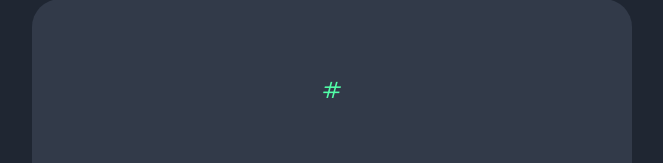
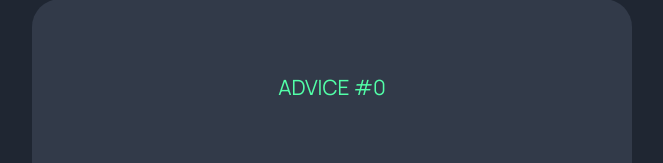
Before and after one commit to jlbmontejano/advice-generator-app, a React (Create React App) app: page / in a window 1280 px wide. Shown: the part 126-289 px from the top of the page, without its empty margins (308-971 px from the left). Built offline with nearby package versions, Linux system fonts and the light colour scheme.

Commit message:
fixed some minor css and formatting issues in Number component

```diff
--- a/src/App.css
+++ b/src/App.css
@@ -15,7 +15,7 @@
 
 .advice-number {
     color: var(--clr-neon-green);
-    font-size: .80em;
+    font-size: .75em;
     font-weight: var(--fw-normal);
 }
 
--- a/src/App.js
+++ b/src/App.js
@@ -7,7 +7,7 @@ import "./App.css";
 import { useEffect, useState } from "react";
 
 const App = () => {
-  const [newId, setNewId] = useState("#");
+  const [newId, setNewId] = useState("0");
   const [newAdvice, setNewAdvice] = useState("Click the button to generate a new advice.");
 
 
--- a/src/Components/Number.js
+++ b/src/Components/Number.js
@@ -3,7 +3,7 @@ import React from "react";
 const Number = ({ id }) => {
   return (
     <div>
-      <p className="advice-number">{`${id}`}</p>
+      <p className="advice-number">{`ADVICE #${id}`}</p>
     </div>
   );
 };
```
